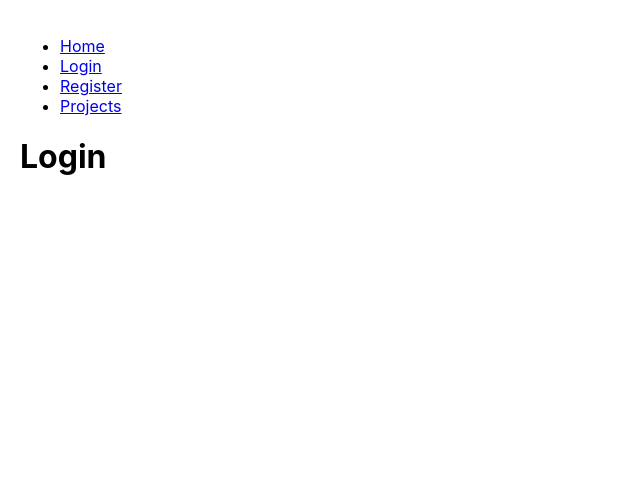
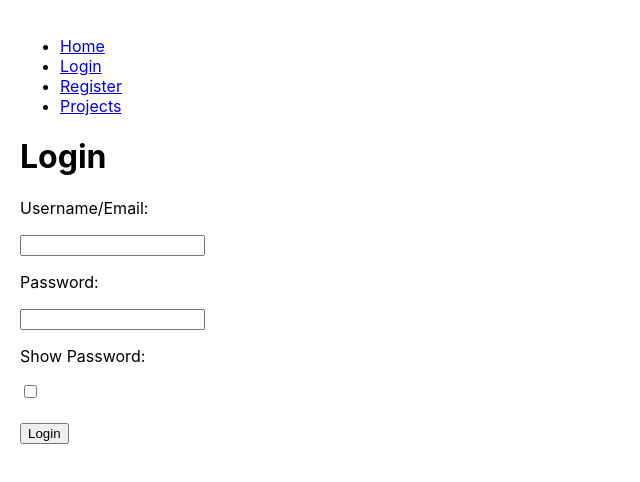
Before and after one commit to JoshRinaberger/DAW-Cache-Web, a React (Create React App) app in the folder client/: page /login in a window 1280 px wide. Shown: the top 482 px of the page, without its empty margins (0-640 px from the left). Built offline with nearby package versions, Linux system fonts and the light colour scheme.

Commit message:
Added email/password inputs, show/hide password, and submit buttons to the login page.

```diff
--- a/client/src/Login.js
+++ b/client/src/Login.js
@@ -1,7 +1,44 @@
-
+import { useState } from "react";
 
 export default function Login () {
+    const [loginCredentials, setLoginCredentials] = useState({});
+    const [loginError, setLoginError] = useState("");
+    const [showPassword, setShowPassword] = useState(false);
+
+    function updateAccountName (e) {
+        let updatedLoginCredentials = loginCredentials;
+        updatedLoginCredentials.accountName = e.target.value;
+        setLoginCredentials(updatedLoginCredentials);
+    }
+
+    function updatePassword (e) {
+        let updatedLoginCredentials = loginCredentials;
+        updatedLoginCredentials.password = e.target.value;
+        setLoginCredentials(updatedLoginCredentials);
+    }
+
+    function updateShowPassword (e) {
+        setShowPassword(e.target.checked);
+    }
+
+    function login (e) {
+        console.log(loginCredentials);
+    }
+
     return (
-        <h1>Login</h1>
+        <div>
+            <h1>Login</h1>
+            <p className="error">{loginError}</p>
+            <p>Username/Email:</p>
+            <input type="text" onChange={updateAccountName}></input>
+            <p>Password:</p>
+            <input type={showPassword ? "text" : "password"} onChange={updatePassword}></input>
+            <p>Show Password:</p>
+            <input type="checkbox" onChange={updateShowPassword}></input>
+            <br></br>
+            <br></br>
+            <button onClick={login}>Login</button>
+        </div>
+
     )
 }
```
